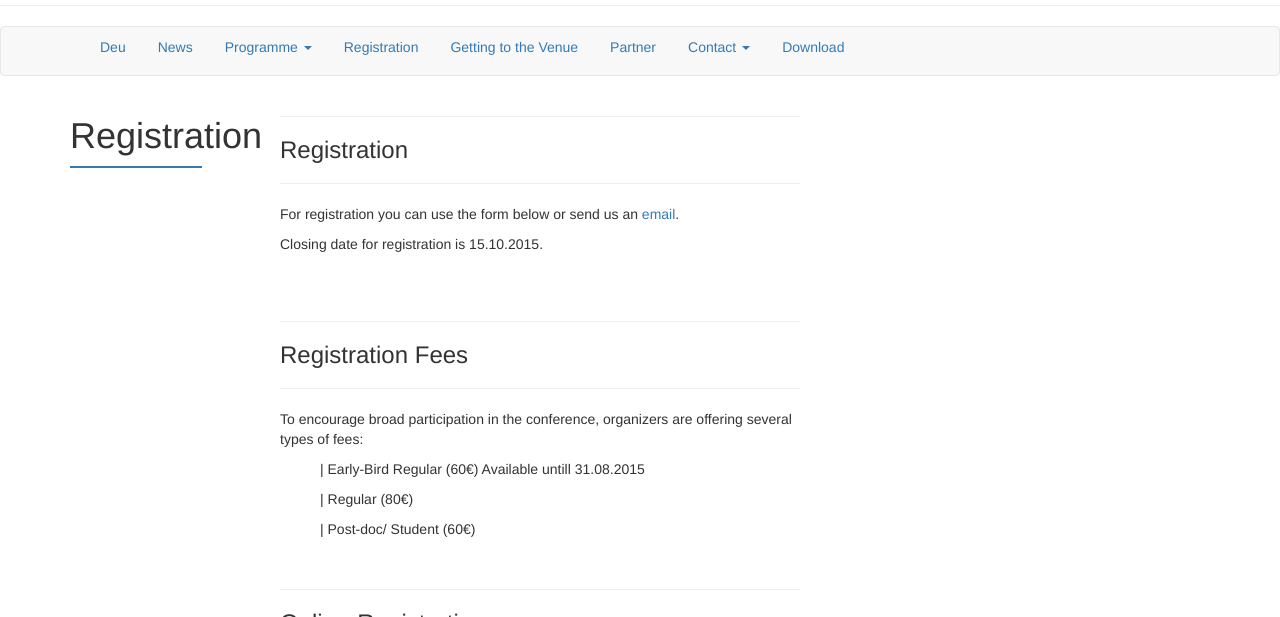
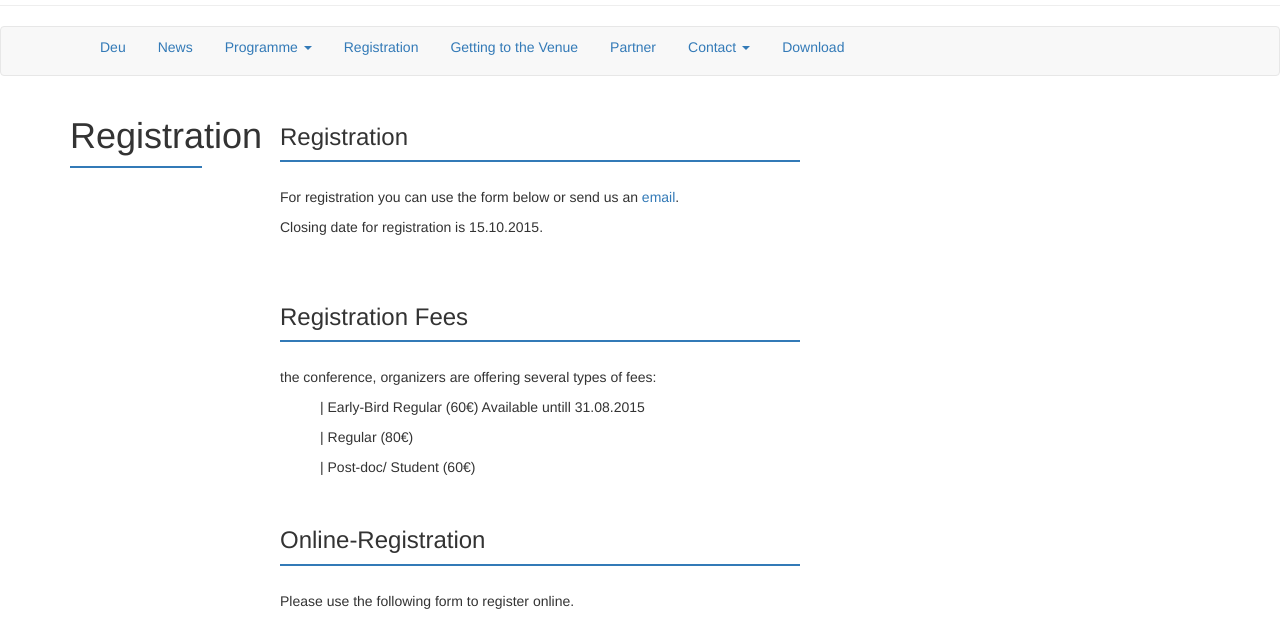
Before and after one commit to susedev/test, a Jekyll site: the page built from registration.html, in a window 1280 px wide, cut to the strip 131-748 px from the top of the page. Built offline with Jekyll 4.4.1, drawn with Linux system fonts in a browser that asks for light colours; nearby versions of some CDN libraries.

Commit message:
Update registration.html

```diff
--- a/registration.html
+++ b/registration.html
@@ -2,21 +2,20 @@
 title: Registration
 language: en
 ---
-<hr noshade="noshade" size="1" />
-<h3>Registration</h3>
 
-<hr noshade="noshade" size="1" />
+<h3 style="margin-top: 28px;">Registration</h3>
+
+<div class="box" style="background-color: #337AB7; height:2px; margin-top:3px; margin-bottom:25px;"></div>
 <p>For registration you can use the form below or send us an <a href="mailto:kommunikationsfluten@eijc.eu?subject=Registration%20Conference%20%22Communication%20Floods%22&amp;body=your%20message%20including%0A%0Ayour%20name%20%0Ayour%20first%20name%0Ayour%20organization%0Ayour%20adress%0Ayour%20ticket">email</a>.</p>
 
 <p>Closing date for registration is 15.10.2015.</p>
 
 <h3>&nbsp;</h3>
 
-<hr noshade="noshade" size="1" />
+
 <h3>Registration Fees</h3>
 
-<hr noshade="noshade" size="1" />
-<p>To encourage broad participation in the conference, organizers are offering several types of fees:</p>
+<div class="box" style="background-color: #337AB7; height:2px; margin-top:3px; margin-bottom:25px;"></div> the conference, organizers are offering several types of fees:</p>
 
 <p style="margin-left: 40px;">| Early-Bird Regular (60&euro;) Available untill 31.08.2015</p>
 
@@ -26,10 +25,10 @@ language: en
 
 <p style="margin-left: 40px;">&nbsp;</p>
 
-<hr noshade="noshade" size="1" />
+
 <h3>Online-Registration</h3>
 
-<hr noshade="noshade" size="1" />
+<div class="box" style="background-color: #337AB7; height:2px; margin-top:3px; margin-bottom:25px;"></div>
 <p>Please use the following form to register online.</p>
 
 <iframe class="registration" src="{{ site.registration_php_url }}">
```
